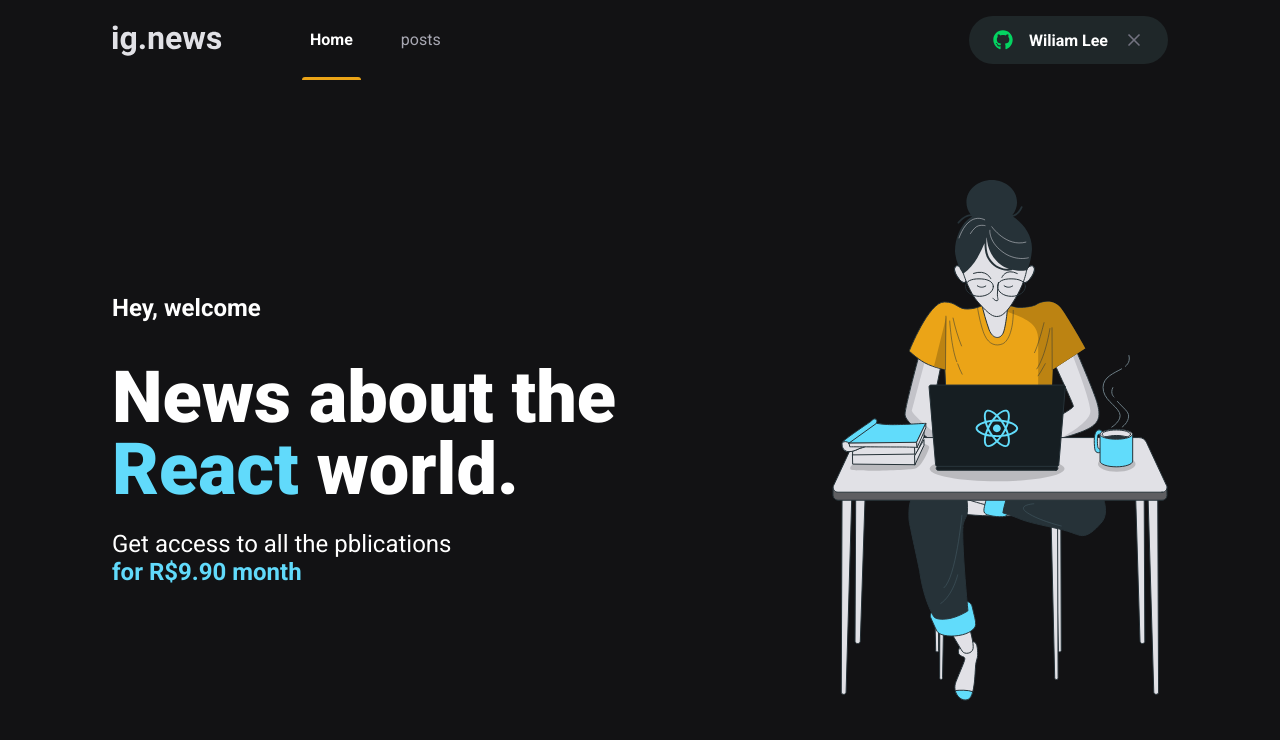
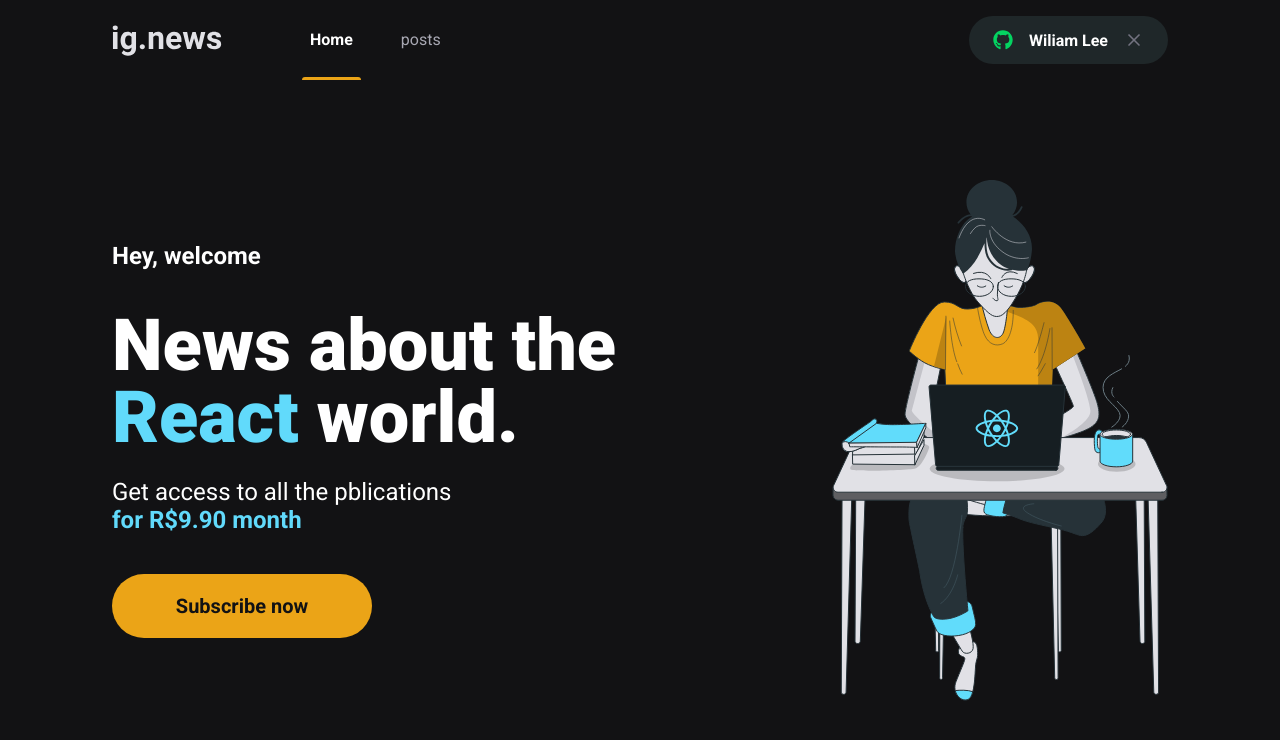
Before and after one commit to wiliamtaesunglee/ignews_next, a Next.js app: page / in a window 1280 px wide. Shown: the top 740 px of the page. Built offline with nearby package versions, Linux system fonts and the light colour scheme.

Commit message:
feat: add api route

```diff
--- /dev/null
+++ b/src/components/SubscribeButton/index.tsx
@@ -0,0 +1,14 @@
+import styles from './styles.module.scss'
+
+const SubscribeButton = () => {
+  return (
+    <button
+      type='button'
+      className={styles.subscribeButton}
+    >
+      Subscribe now
+    </button>
+  )
+}
+
+export default SubscribeButton
--- /dev/null
+++ b/src/components/SubscribeButton/styles.module.scss
@@ -0,0 +1,20 @@
+.subscribeButton {
+  width: 260px;
+  height: 4rem;
+  border: 0;
+  border-radius: 2rem;
+  background-color: var(--yellow-500);
+  color: var(--gray-900);
+  font-size: 1.25rem;
+  font-weight: bold;
+
+  display: flex;
+  align-items: center;
+  justify-content: center;
+
+  transition: filter 0.2s;
+
+  &:hover {
+    filter: brightness(0.8);
+  }
+}
--- /dev/null
+++ b/src/pages/api/users.ts
@@ -0,0 +1,11 @@
+import { NextApiRequest, NextApiResponse } from 'next'
+
+export default (request: NextApiRequest, response: NextApiResponse) => {
+  const users = [
+    { id: 1, name: 'Wiliam' },
+    { id: 2, name: 'Bruno' },
+    { id: 3, name: 'Rafa' }
+  ]
+
+  return response.json(users)
+}
--- a/src/pages/home.module.scss
+++ b/src/pages/home.module.scss
@@ -38,4 +38,8 @@
       font-weight: bold;
     }
   }
+
+  button {
+    margin-top: 2.5rem;
+  }
 }
--- a/src/pages/index.tsx
+++ b/src/pages/index.tsx
@@ -1,8 +1,9 @@
 import Head from "next/head";
+import SubscribeButton from "../components/SubscribeButton";
 
 import styles from './home.module.scss'
 
-export default function Home() {
+const Home = () => {
   return (
     <>
       <Head>
@@ -18,6 +19,8 @@
             Get access to all the pblications<br />
             <span>for R$9.90 month</span>
           </p>
+
+          <SubscribeButton />
         </section>
 
         <img src='/images/avatar.svg' alt='Girl coding' />
@@ -25,3 +28,5 @@
     </>
   )
 }
+
+export default Home
```
